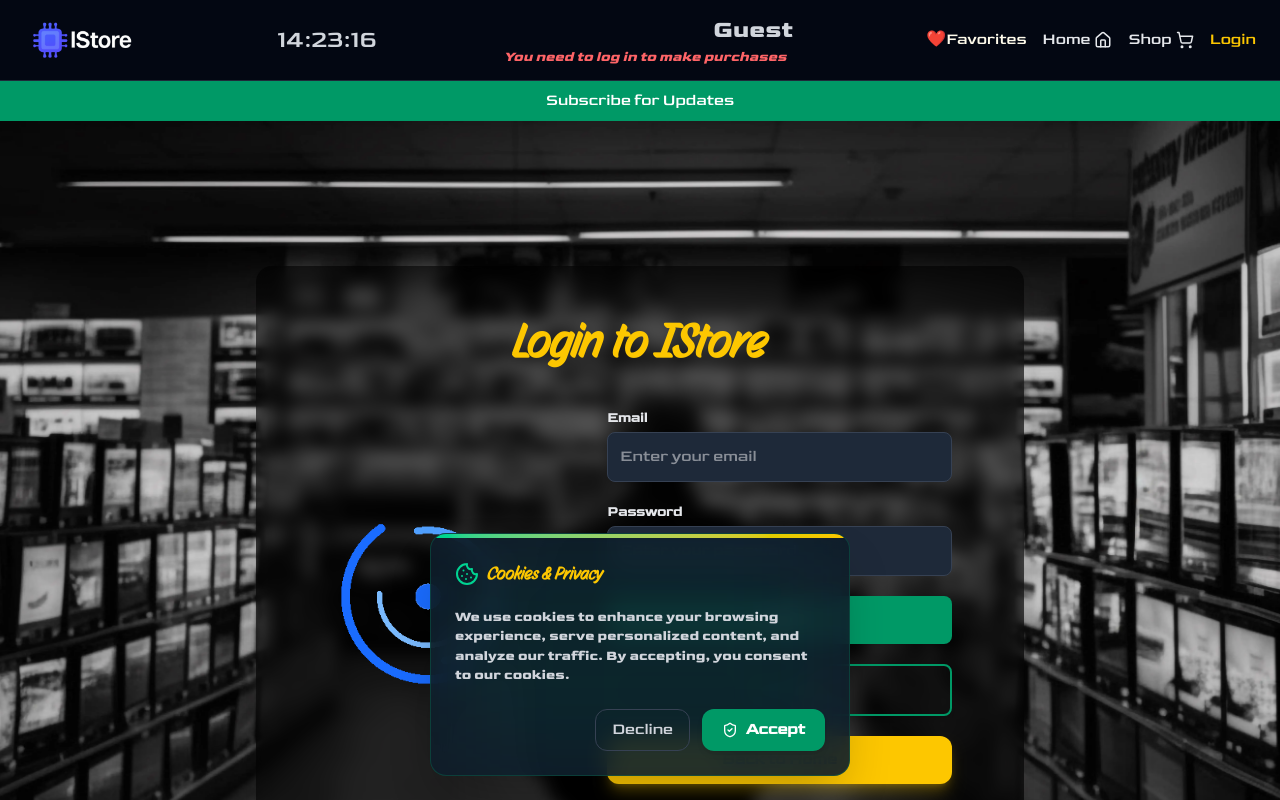
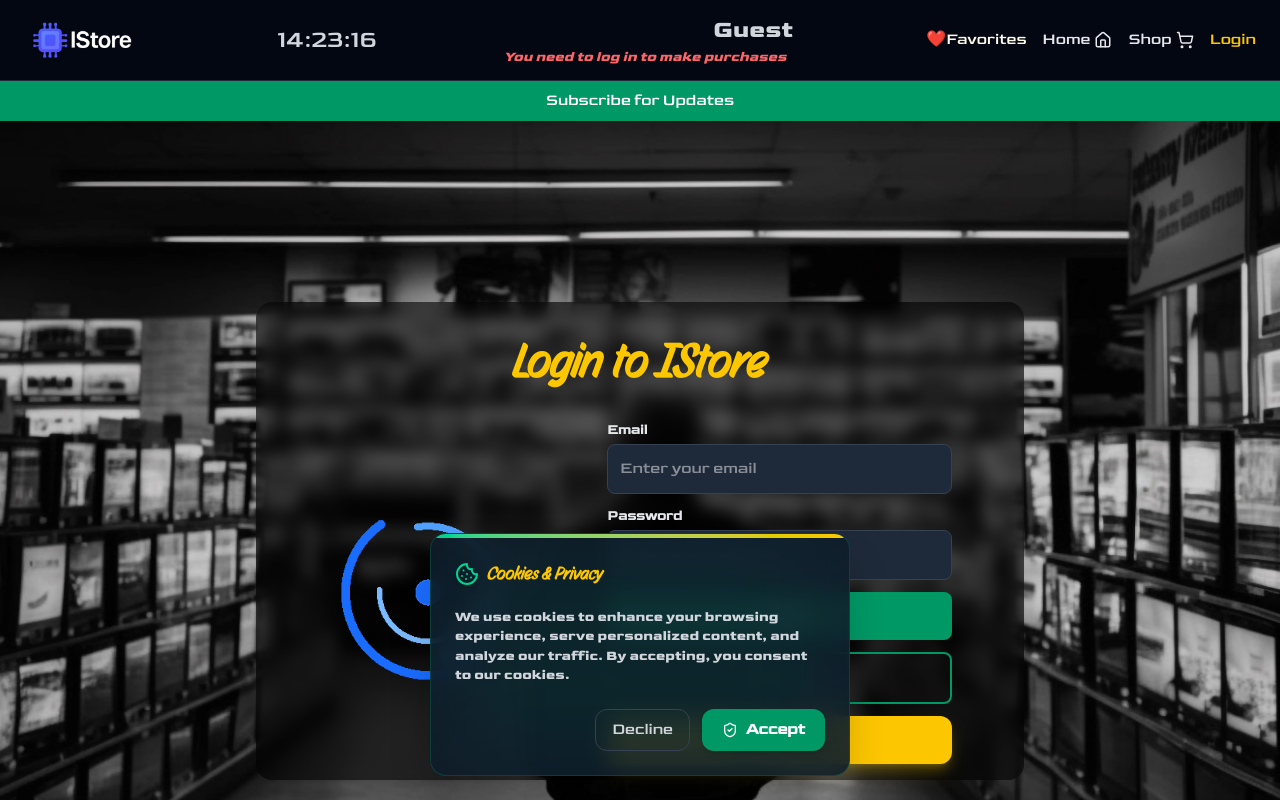
Before and after one commit to DmytroK-goit/IStore, a Next.js app: page /login in a window 1280 px wide. Shown: the top 800 px of the page. Built offline with nearby package versions, Linux system fonts and the light colour scheme; no server answers.

Commit message:
more style

```diff
--- a/src/app/login/page.tsx
+++ b/src/app/login/page.tsx
@@ -79,9 +79,9 @@ export default function Login() {
         initial={{ opacity: 0, y: 30 }}
         animate={{ opacity: 1, y: 0 }}
         transition={{ duration: 0.6 }}
-        className="backdrop-blur-sm bg-black/60 p-8 rounded-2xl shadow-lg max-w-3xl w-full mx-4 flex flex-col items-center justify-between"
+        className="backdrop-blur-sm bg-black/60 p-4 rounded-2xl shadow-lg max-w-3xl w-full mx-4 flex flex-col items-center justify-between"
       >
-        <h2 className="text-5xl font-bold mb-6 text-yellow-400 text-center">Login to IStore</h2>
+        <h2 className="text-5xl font-bold mb-4 text-yellow-400 text-center">Login to IStore</h2>
         <div className="flex justify-center gap-20">
           <div className="flex items-center">
             <img src={gifs[gifState]} alt="status animation" className="w-60 h-60 object-contain" />
@@ -92,7 +92,7 @@ export default function Login() {
             onSubmit={handleSubmit}
           >
             {({ isSubmitting }) => (
-              <Form className="flex flex-col gap-5 w-2/3">
+              <Form className="flex flex-col gap-3 w-2/3">
                 <div>
                   <label htmlFor="email" className="block text-sm font-semibold text-gray-200 mb-1">
                     Email
--- a/src/app/register/page.tsx
+++ b/src/app/register/page.tsx
@@ -79,7 +79,7 @@ export default function Register() {
         transition={{ duration: 0.6 }}
         className="backdrop-blur-sm bg-black/60 p-8 rounded-2xl shadow-lg max-w-md w-full mx-4"
       >
-        <h2 className="text-3xl font-bold mb-6 text-yellow-400 text-center">Register to IStore</h2>
+        <h2 className="text-3xl font-bold mb-4 text-yellow-400 text-center">Register to IStore</h2>
 
         <Formik
           initialValues={initialValues}
@@ -87,7 +87,7 @@ export default function Register() {
           onSubmit={handleSubmit}
         >
           {({ isSubmitting }) => (
-            <Form className="flex flex-col gap-5">
+            <Form className="flex flex-col gap-3">
               <div>
                 <label htmlFor="name" className="block text-sm font-semibold text-gray-200 mb-1">
                   Name
--- a/src/components/productsPage/productsPage.tsx
+++ b/src/components/productsPage/productsPage.tsx
@@ -134,8 +134,7 @@ export default function ProductsComponent() {
                   }}
                   className={`flex items-center gap-2 px-4 py-2 rounded-xl border font-medium
     transition-all duration-300 ease-in-out transform cursor-pointer
-    ${
-      selectedCategory === cat
+    ${selectedCategory === cat
                       ? 'bg-emerald-500 text-white border-emerald-500 scale-105 shadow-md'
                       : 'bg-gray-900 text-gray-300 border-gray-700 hover:bg-gray-800 hover:text-white'
                     }`}
@@ -148,7 +147,7 @@ export default function ProductsComponent() {
         </motion.div>
 
         <div>
-          <motion.div className="grid gap-6 grid-cols-2 sm:grid-cols-3 md:grid-cols-3 lg:grid-cols-3 xl:grid-cols-4 2xl:grid-cols-5">
+          <motion.div className="grid gap-6 grid-cols-2 sm:grid-cols-3 md:grid-cols-3 lg:grid-cols-4 xl:grid-cols-5 2xl:grid-cols-6">
             {paginatedProducts.map((product) => {
               const outOfStock = product.quantity === 0;
 
@@ -156,15 +155,13 @@ export default function ProductsComponent() {
                 <motion.div
                   key={product._id}
                   style={{
-                    backgroundImage: `url(${
-                      outOfStock ? '/img/bg_no_item.webp' : '/img/bg_for_item.webp'
+                    backgroundImage: `url(${outOfStock ? '/img/bg_no_item.webp' : '/img/bg_for_item.webp'
                       })`,
                   }}
                   className={`relative max-h-[420px] bg-cover bg-no-repeat rounded-2xl shadow-md border border-gray-800
                     flex flex-col justify-between p-6 transition-all duration-300 ease-in-out transform
 
-                    ${
-                      outOfStock
+                    ${outOfStock
                       ? 'bg-gray-900/60 opacity-70'
                       : 'bg-gray-900 hover:shadow-emerald-500/20 hover:-translate-y-1'
                     }`}
@@ -194,8 +191,7 @@ export default function ProductsComponent() {
                         src={product.img || '/img/no_item.webp'}
                         alt={product.name || 'No Image'}
                         loading="lazy"
-                        className={`object-cover w-full h-full transition-all duration-500 group-hover:scale-110 ${
-                          outOfStock ? 'opacity-50' : 'opacity-0'
+                        className={`object-cover w-full h-full transition-all duration-500 group-hover:scale-110 ${outOfStock ? 'opacity-50' : 'opacity-0'
                           }`}
                         onLoad={(e) => e.currentTarget.classList.remove('opacity-0')}
                       />
@@ -228,8 +224,7 @@ export default function ProductsComponent() {
                     disabled={outOfStock}
                     className={`w-full cursor-pointer py-2 rounded-xl font-semibold
                       transition-all duration-300 ease-in-out transform
-                      ${
-                        outOfStock
+                      ${outOfStock
                         ? 'bg-gray-700 text-gray-500 cursor-not-allowed'
                         : 'bg-emerald-600 text-white hover:bg-emerald-500 hover:scale-105 active:scale-95 shadow-md hover:shadow-emerald-500/40'
                       }`}
--- a/src/components/usersListPage/usersListPage.tsx
+++ b/src/components/usersListPage/usersListPage.tsx
@@ -42,14 +42,14 @@ function UsersListPage() {
   };
 
   return (
-    <section className="min-h-screen py-10 px-6">
+    <section className="min-h-screen py-6 px-6">
       <div className="max-w-6xl mx-auto">
-        <h2 className="text-3xl font-semibold text-white mb-10 text-center tracking-wide">
+        <h2 className="text-[40px] font-semibold text-white mb-4 text-center tracking-wide">
           👥 Users List
         </h2>
 
         {usersList && usersList.length > 0 ? (
-          <div className="grid gap-8 sm:grid-cols-2 lg:grid-cols-3">
+          <div className="grid gap-4 sm:grid-cols-2 lg:grid-cols-3 xl:grid-cols-4 2xl:grid-cols-5">
             {mapUserList().map((user) => (
               <div
                 key={user._id}
@@ -59,13 +59,12 @@ function UsersListPage() {
                   <div className="flex justify-between items-center border-b border-gray-200 pb-2">
                     <h3 className="text-lg font-semibold text-gray-900">{user.name}</h3>
                     <span
-                      className={`text-xs font-medium px-2 py-1 rounded-full ${
-                        user.role === 'admin'
-                          ? 'bg-blue-100 text-blue-700'
-                          : user.role === 'demo'
-                            ? 'bg-yellow-200 text-yellow-600'
-                            : 'bg-gray-200 text-gray-700'
-                      }`}
+                      className={`text-xs font-medium px-2 py-1 rounded-full ${user.role === 'admin'
+                        ? 'bg-blue-100 text-blue-700'
+                        : user.role === 'demo'
+                          ? 'bg-yellow-200 text-yellow-600'
+                          : 'bg-gray-200 text-gray-700'
+                        }`}
                     >
                       {user.role}
                     </span>
```
Lines whose indentation alone changed are shown as unchanged.
